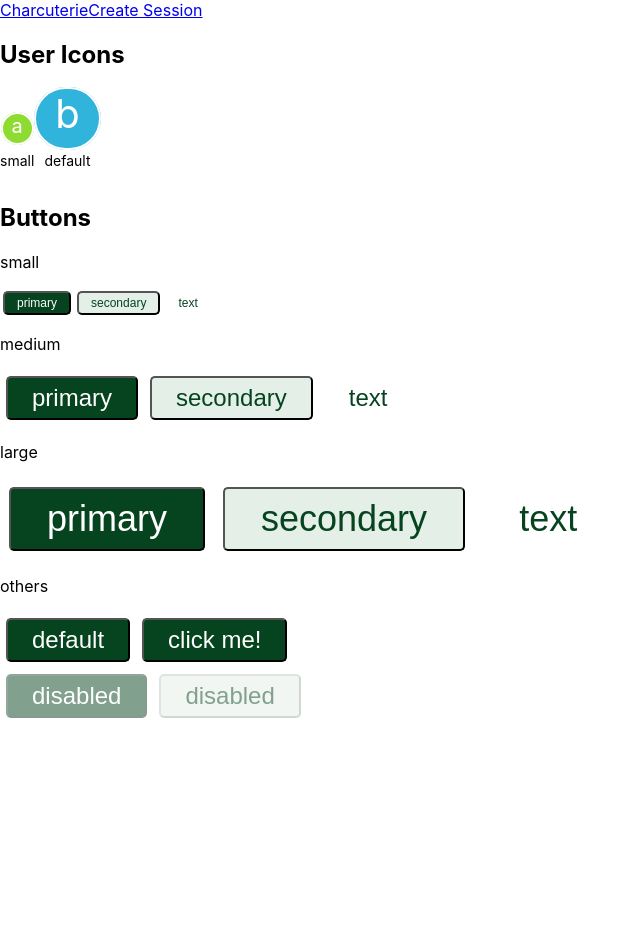
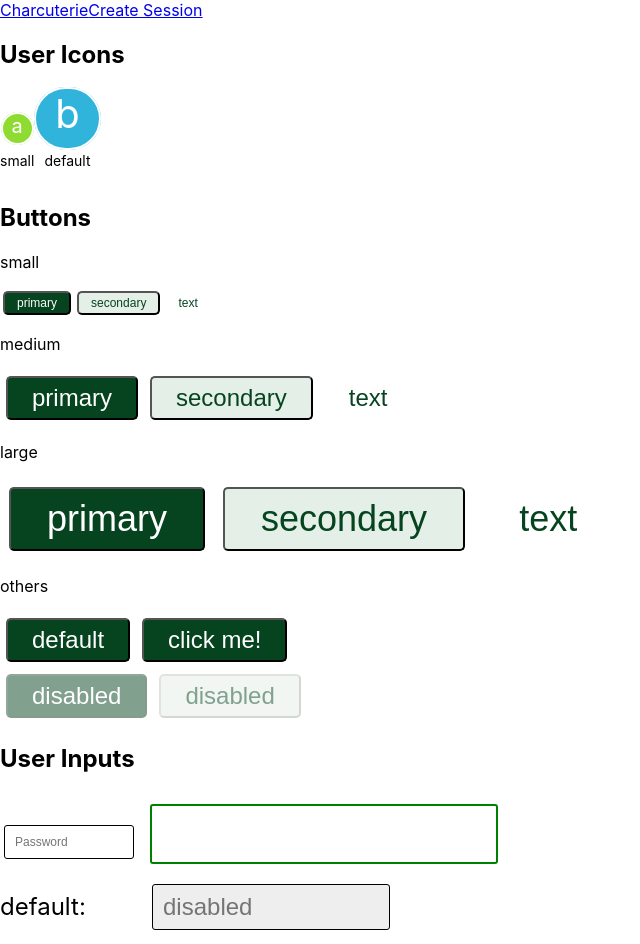
Before and after one commit to acchiang/cpsc-455-project, a React (Create React App) app: page / in a window 1280 px wide. Shown: the top 944 px of the page, without its empty margins (0-640 px from the left). Before the commit the page ends 800 px from the top, so only its background shows below. Built offline with nearby package versions, Linux system fonts and the light colour scheme.

Commit message:
add inputs to charcuterie

```diff
--- a/src/pages/Charcuterie.js
+++ b/src/pages/Charcuterie.js
@@ -1,6 +1,7 @@
 import Theme from 'styles/Theme'
 import TextIcon from 'components/TextIcon'
 import Button from 'components/Button'
+import Input from "components/Input";
 
 function Charcuterie({ children }) {
   return (
@@ -27,6 +28,20 @@
       <br />
       <Button label={"disabled"} disabled />
       <Button label={"disabled"} type={"secondary"} disabled />
+      <h2>User Inputs</h2>
+      <Input size={"small"} placeholder={"Password"} type={"password"} />
+      <Input size={"large"}
+        border={"2px solid green"}
+        fontColor={"grey"}/>
+      <br />
+      <Input
+        size={"default"}
+        label={"default"}
+        placeholder={"disabled"}
+        disabled
+      />
+      <br />
+      <Input size={"medium"} label={"side by side"} placeholder={"username"} />
     </Theme>
   );
 }
```
